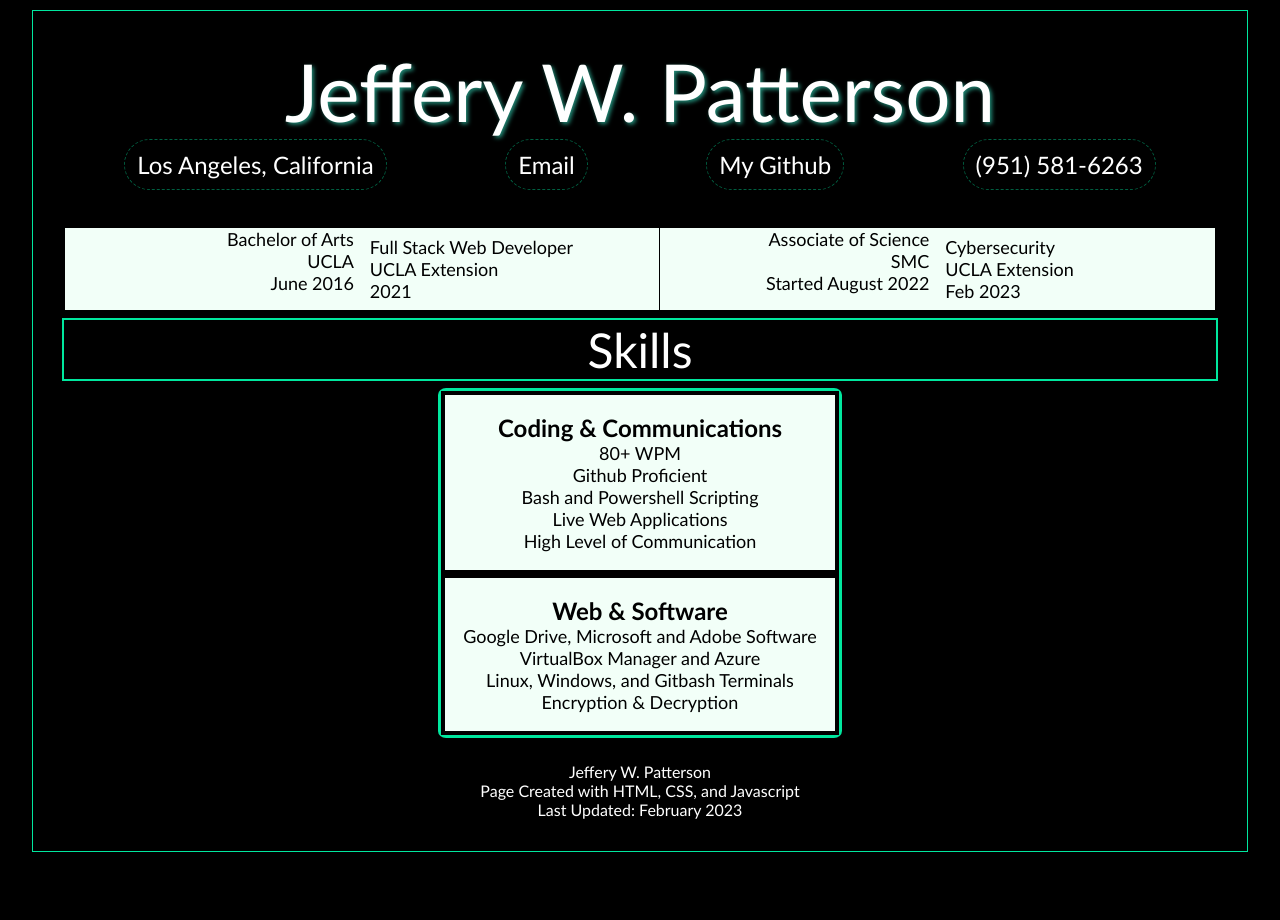
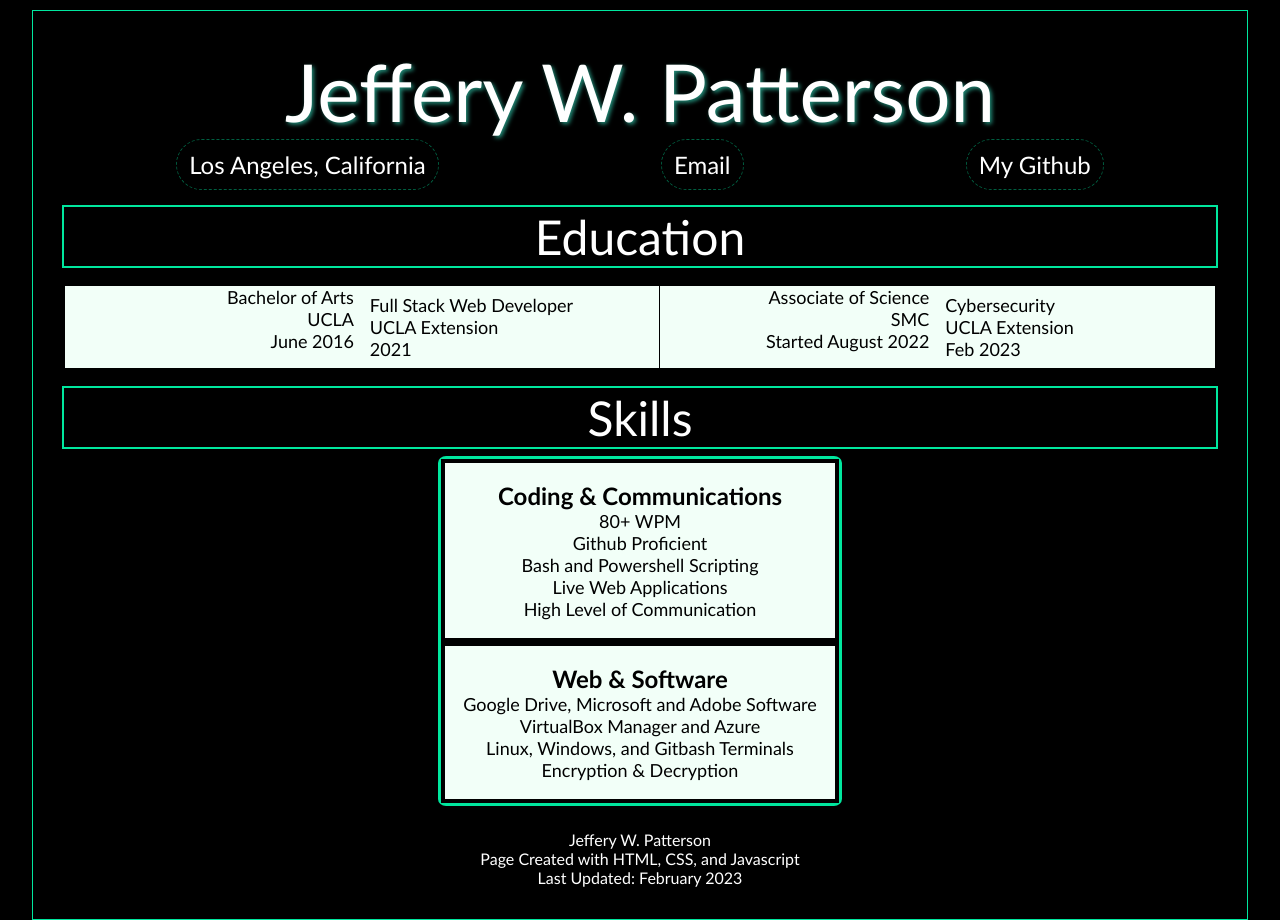
Before and after one commit to jpatterson933/resume, a website built with webpack: page index.html in a window 1280 px wide. Before the commit the page ends 852 px from the top, so only its background shows below. Built offline with nearby package versions, Linux system fonts and the light colour scheme.

Commit message:
1. removed phon and added eductaion section title

```diff
--- a/index.css
+++ b/index.css
@@ -60,6 +60,7 @@ nav>h1:first-child {
     font-size: 3em;
     color: white;
     text-align: center;
+    margin-top: 10px;
     margin-bottom: 10px;
     box-shadow: 0 0 0 1px black, 0 0 0 2px rgba(0, 231, 158, 1), 0 0 0 3px rgba(0, 231, 158, 1), 0 0 0 8px black;
 
--- a/index.html
+++ b/index.html
@@ -33,14 +33,13 @@
                     <div class="non-shimmer"><a href="mailto: jpatterson933@ucla.edu">Email</a></div>
                     <div class="non-shimmer"><a href="https://github.com/jpatterson933" target="_blank">My Github</a>
                     </div>
-                    <div class="non-shimmer">(951) 581-6263</div>
                 </div>
             </div>
         </nav>
     </header>
     <!-- Holds everything in the education section-->
     <section>
-        <h1>Education</h1>
+        <h1 class="section-title">Education</h1>
     </section>
     <section id="education-aside">
         <div id="education-details">
```
